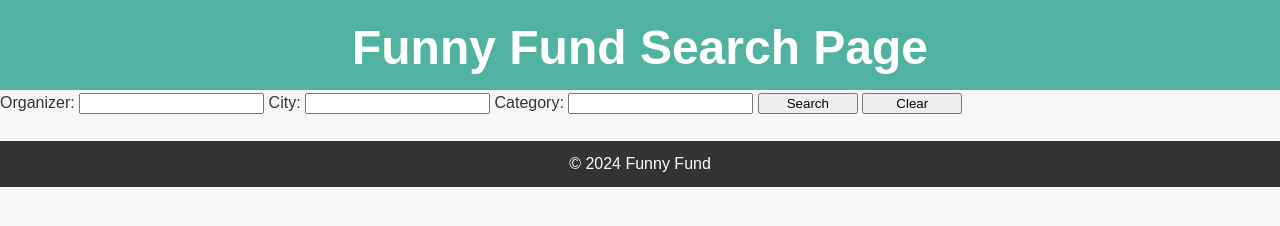
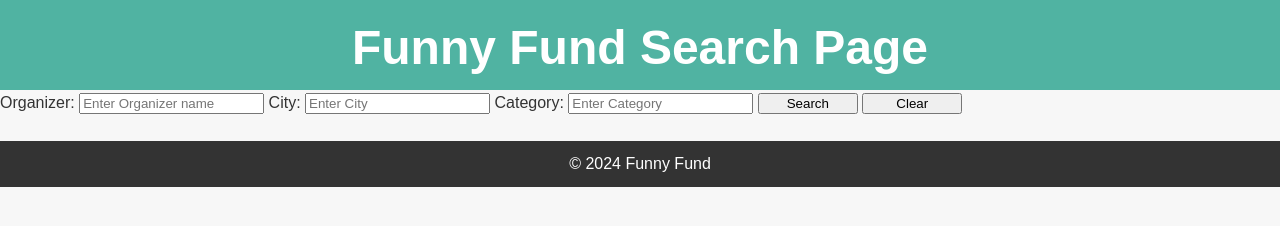
Before and after one commit to zhujiayao1/MyAssessment-2, a website: page Part3/search.html in a window 1280 px wide. Drawn offline with Linux system fonts and the light colour scheme; files that its build step writes are made by us from their sources.

Commit message:
Update search.html
placeholder

```diff
--- a/Part3/search.html
+++ b/Part3/search.html
@@ -23,13 +23,13 @@
 	<body>
 		<div id="searchForm">
 		  <label for="organizer">Organizer:</label>
-		  <input type="text" id="organizer" name="organizer">
+		  <input type="text" id="organizer" name="organizer" placeholder="Enter Organizer name">
 
 		  <label for="city">City:</label>
-		  <input type="text" id="city" name="city">
+		  <input type="text" id="city" name="city" placeholder="Enter City">
 
 		  <label for="category">Category:</label>
-		  <input id="category" name="category">
+		  <input id="category" placeholder="Enter Category">
 
 		  <button class="button" type="button" id="searchButton" onclick="onClick_Search()">Search</button>
 		  <button class="button" type="button" id="clearButton" onclick="clearChechboxes()">Clear</button>
```
